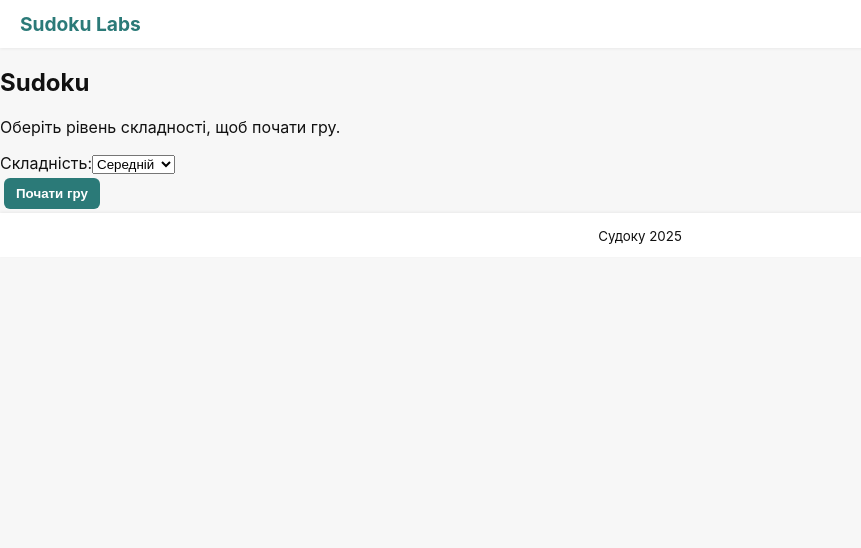
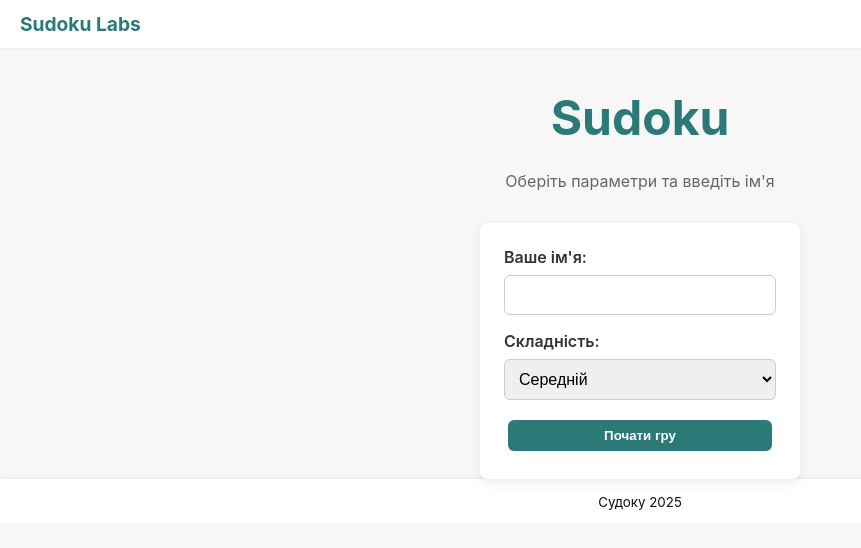
Before and after one commit to vt231sao/sudoku, a React (Vite) app: page / in a window 1280 px wide. Shown: the top 548 px of the page, without its empty margins (0-861 px from the left). Built offline with nearby package versions, Linux system fonts and the light colour scheme.

Commit message:
Реалізація динамічної маршрутизації за допомогою userId та стилізації сторінки

```diff
--- a/src/pages/GamePage.jsx
+++ b/src/pages/GamePage.jsx
@@ -1,11 +1,16 @@
 import React, { useEffect } from 'react';
+import { useNavigate, useParams } from 'react-router-dom';
 import SudokuBoard from '../components/SudokuBoard/SudokuBoard';
 import Button from '../components/Button';
 import Timer from '../components/Timer';
 import Modal from '../components/Modal';
 import { useSudokuGame } from '../hooks/useSudokuGame';
+import styles from './GamePage.module.css';
 
-function GamePage(props) {
+function GamePage() {
+    const navigate = useNavigate();
+    const { userId } = useParams();
+
     const {
         board,
         initialBoard,
@@ -36,42 +41,43 @@ function GamePage(props) {
     }, [handleInput]);
 
     function handleBack() {
-        props.onBack();
+        navigate('/');
     }
 
     function handleRestart() {
-        props.onRetry();
+        window.location.reload();
     }
 
     const winModalContent = React.createElement('div', null,
-        React.createElement('h2', null, 'Гру Завершено!'),
-        React.createElement('p', null, 'Вітаємо, ви розв\'язали головоломку.'),
-        React.createElement('p', null, 'Ваш час: ', React.createElement(Timer, { time: time, isActive: false })),
-        React.createElement('p', null, 'Помилки: ' + mistakes),
-        React.createElement('div', { className: 'modal-actions' },
-            React.createElement(Button, { onClick: handleRestart }, 'Грати знову (той же рівень)'),
-            React.createElement(Button, { onClick: handleBack }, 'Обрати інший рівень')
+        React.createElement('h2', null, 'Перемога!'),
+        React.createElement('p', null, `Гравець: ${userId}`),
+        React.createElement('p', null, 'Час: ', React.createElement(Timer, { time: time })),
+        React.createElement('div', { className: styles.modalActions },
+            React.createElement(Button, { onClick: handleRestart }, 'Грати знову'),
+            React.createElement(Button, { onClick: handleBack }, 'Меню')
         )
     );
 
     const loseModalContent = React.createElement('div', null,
-        React.createElement('h2', null, 'Гру Програно'),
-        React.createElement('p', null, 'Ви допустили 3 помилки і не можете продовжувати.'),
-        React.createElement('div', { className: 'modal-actions' },
-            React.createElement(Button, { onClick: handleRestart }, 'Спробувати знову'),
-            React.createElement(Button, { onClick: handleBack }, 'Обрати інший рівень')
+        React.createElement('h2', null, 'Гру закінчено'),
+        React.createElement('p', null, 'Забагато помилок'),
+        React.createElement('div', { className: styles.modalActions },
+            React.createElement(Button, { onClick: handleRestart }, 'Спробувати ще'),
+            React.createElement(Button, { onClick: handleBack }, 'Меню')
         )
     );
 
     return (
-        React.createElement('section', { className: 'page game-page' },
-            React.createElement('div', { className: 'game-info-bar' },
-                React.createElement('div', { className: 'game-stat' },
-                    'Помилки: ' + mistakes + '/3'
+        React.createElement('section', { className: styles.page },
+            React.createElement('div', { className: styles.header },
+                React.createElement('h3', null, `Гравець: ${userId}`),
+                React.createElement(Button, { onClick: handleBack }, 'Вихід')
+            ),
+            React.createElement('div', { className: styles.infoBar },
+                React.createElement('div', { className: styles.stat },
+                    `Помилки: ${mistakes}/3`
                 ),
-                React.createElement('div', { className: 'game-stat' },
-                    React.createElement(Timer, { time: time, isActive: !isWin && !isLose })
-                )
+                React.createElement(Timer, { time: time })
             ),
             React.createElement(SudokuBoard, {
                 board: board,
@@ -80,9 +86,6 @@ function GamePage(props) {
                 selectedCell: selectedCell,
                 onCellClick: selectCell
             }),
-            React.createElement('div', { className: 'controls' },
-                React.createElement(Button, { onClick: handleBack }, 'Назад')
-            ),
             (isWin || isLose) && React.createElement(Modal, { children: isWin ? winModalContent : loseModalContent })
         )
     );
--- /dev/null
+++ b/src/pages/GamePage.module.css
@@ -0,0 +1,37 @@
+.page {
+    display: flex;
+    flex-direction: column;
+    gap: 16px;
+}
+
+.header {
+    display: flex;
+    justify-content: space-between;
+    align-items: center;
+    margin-bottom: 10px;
+}
+
+.infoBar {
+    display: flex;
+    justify-content: space-between;
+    align-items: center;
+    padding: 12px 20px;
+    background: #fff;
+    border-radius: 8px;
+    box-shadow: 0 1px 3px rgba(0,0,0,0.06);
+    width: 100%;
+    max-width: 480px;
+    margin: 0 auto;
+}
+
+.stat {
+    font-weight: 600;
+    color: #333;
+}
+
+.modalActions {
+    display: flex;
+    flex-direction: column;
+    gap: 10px;
+    margin-top: 20px;
+}
--- a/src/pages/StartPage.jsx
+++ b/src/pages/StartPage.jsx
@@ -1,14 +1,18 @@
 import React, { useContext } from 'react';
+import { useForm } from 'react-hook-form';
+import { useNavigate } from 'react-router-dom';
 import Button from '../components/Button';
-import { useForm } from 'react-hook-form';
 import { SettingsContext } from '../context/SettingsContext';
+import styles from './StartPage.module.css';
 
-function StartPage(props) {
+function StartPage() {
     const { difficulty, setDifficulty } = useContext(SettingsContext);
+    const navigate = useNavigate();
 
-    const { register, handleSubmit, watch } = useForm({
+    const { register, handleSubmit, watch, formState: { errors } } = useForm({
         defaultValues: {
-            difficulty: difficulty
+            difficulty: difficulty,
+            username: ''
         }
     });
 
@@ -19,19 +23,28 @@ function StartPage(props) {
     }, [watchDifficulty, setDifficulty]);
 
     function onSubmit(data) {
-        props.onStart();
+        navigate(`/game/${data.username}`);
     }
 
     return (
-        React.createElement('section', { className: 'page start-page' },
-            React.createElement('h1', null, 'Sudoku'),
-            React.createElement('p', null, 'Оберіть рівень складності, щоб почати гру.'),
+        React.createElement('section', { className: styles.page },
+            React.createElement('h1', { className: styles.title }, 'Sudoku'),
+            React.createElement('p', { className: styles.subtitle }, 'Оберіть параметри та введіть ім\'я'),
 
-            React.createElement('form', { className: 'settings-form', onSubmit: handleSubmit(onSubmit) },
-                React.createElement('div', { className: 'form-group' },
-                    React.createElement('label', { htmlFor: 'difficulty' }, 'Складність:'),
+            React.createElement('form', { className: styles.form, onSubmit: handleSubmit(onSubmit) },
+                React.createElement('div', { className: styles.group },
+                    React.createElement('label', null, 'Ваше ім\'я:'),
+                    React.createElement('input', {
+                        type: 'text',
+                        className: styles.input,
+                        ...register('username', { required: true, minLength: 2 })
+                    }),
+                    errors.username && React.createElement('span', { className: styles.errorText }, 'Введіть ім\'я (мін. 2 літери)')
+                ),
+                React.createElement('div', { className: styles.group },
+                    React.createElement('label', null, 'Складність:'),
                     React.createElement('select', {
-                            id: 'difficulty',
+                            className: styles.select,
                             ...register('difficulty')
                         },
                         React.createElement('option', { value: 'easy' }, 'Легкий'),
--- /dev/null
+++ b/src/pages/StartPage.module.css
@@ -0,0 +1,53 @@
+.page {
+    display: flex;
+    flex-direction: column;
+    align-items: center;
+    justify-content: center;
+    height: 100%;
+}
+
+.title {
+    font-size: 3rem;
+    margin-bottom: 0.5rem;
+    color: #2b7a78;
+}
+
+.subtitle {
+    margin-bottom: 2rem;
+    color: #666;
+}
+
+.form {
+    display: flex;
+    flex-direction: column;
+    gap: 16px;
+    width: 100%;
+    max-width: 320px;
+    padding: 24px;
+    background: #fff;
+    border-radius: 8px;
+    box-shadow: 0 4px 12px rgba(0,0,0,0.08);
+}
+
+.group {
+    display: flex;
+    flex-direction: column;
+    gap: 8px;
+}
+
+.group label {
+    font-weight: 600;
+    color: #333;
+}
+
+.input, .select {
+    padding: 10px;
+    border-radius: 6px;
+    border: 1px solid #ccc;
+    font-size: 16px;
+}
+
+.errorText {
+    color: #d90429;
+    font-size: 0.85rem;
+}
```
